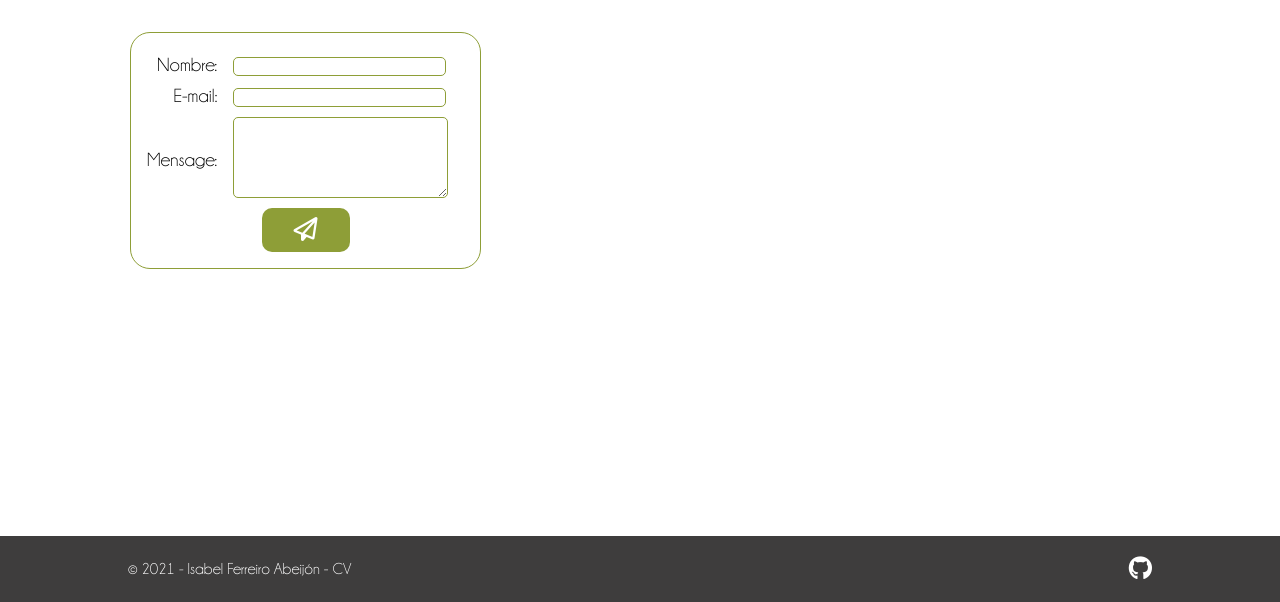
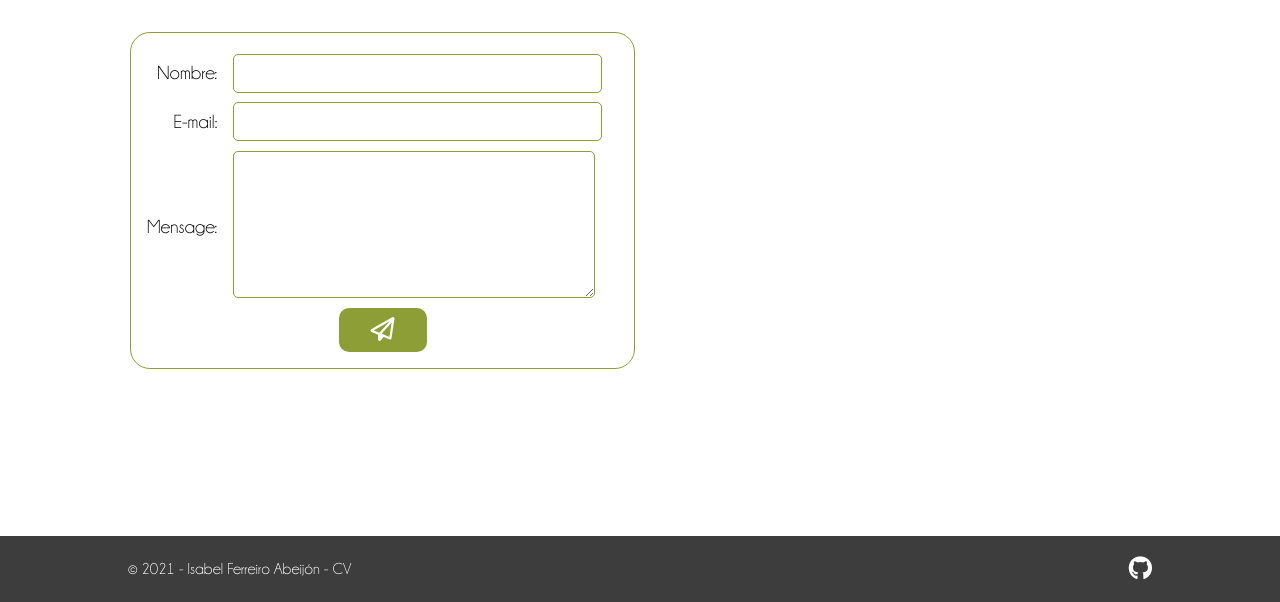
Before and after one commit to A19IsabelFA/CurriculumWeb, a PHP site: page /assets/html/contacto.html in a window 1280 px wide. Shown: the part 198-800 px from the top of the page. Run offline with PHP 8.4, Linux system fonts and the light colour scheme; some libraries are stand-ins or nearby versions.

Commit message:
MOD - css

```diff
--- a/assets/css/card-proyecto.css
+++ b/assets/css/card-proyecto.css
@@ -16,9 +16,6 @@
   font-size: x-large;
 }
 
-button:hover {
-  opacity: 0.6;
-}
 
 .divbtn {
   height: 44px;
--- a/assets/css/form.css
+++ b/assets/css/form.css
@@ -1,7 +1,7 @@
 fieldset {
     border-radius: 20px;
     padding: 1rem;
-    width: 18rem;
+    width: auto;
     text-align: center;
     border: 1px solid #8e9e37;
 }
@@ -26,4 +26,26 @@
 textarea {
     border-radius: 5px;
     border: 1px solid #8e9e37;
+    font-size: larger;
+    padding: 5px;
 }
+a{
+  text-decoration: none;
+}
+p{
+  text-align: left;
+}
+
+article{
+  display: flex;
+  justify-content: space-between;
+  align-items: center;
+  align-content: center;
+}
+
+@media (max-width: 1200px) {
+  article{
+    flex-wrap: wrap;
+    justify-content: center;
+  }
+}
--- a/assets/css/style.css
+++ b/assets/css/style.css
@@ -338,3 +338,12 @@
 h3 {
   margin: 0%;
 }
+
+span{
+  font-family: 'CLB';
+}
+
+/* button */
+button:hover {
+  opacity: 0.6;
+}
```
